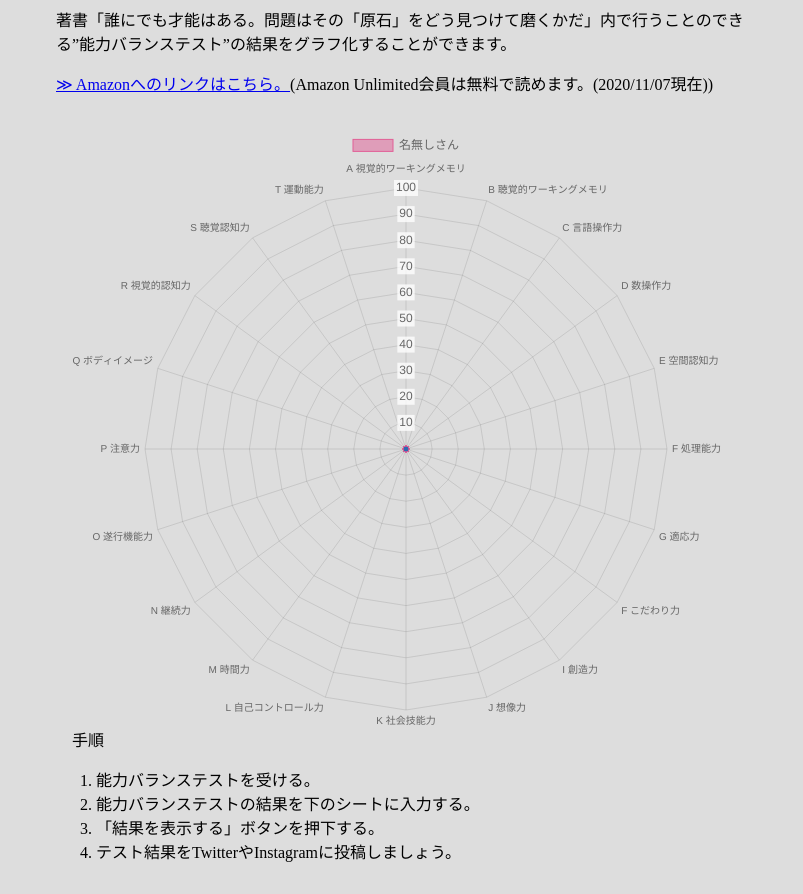
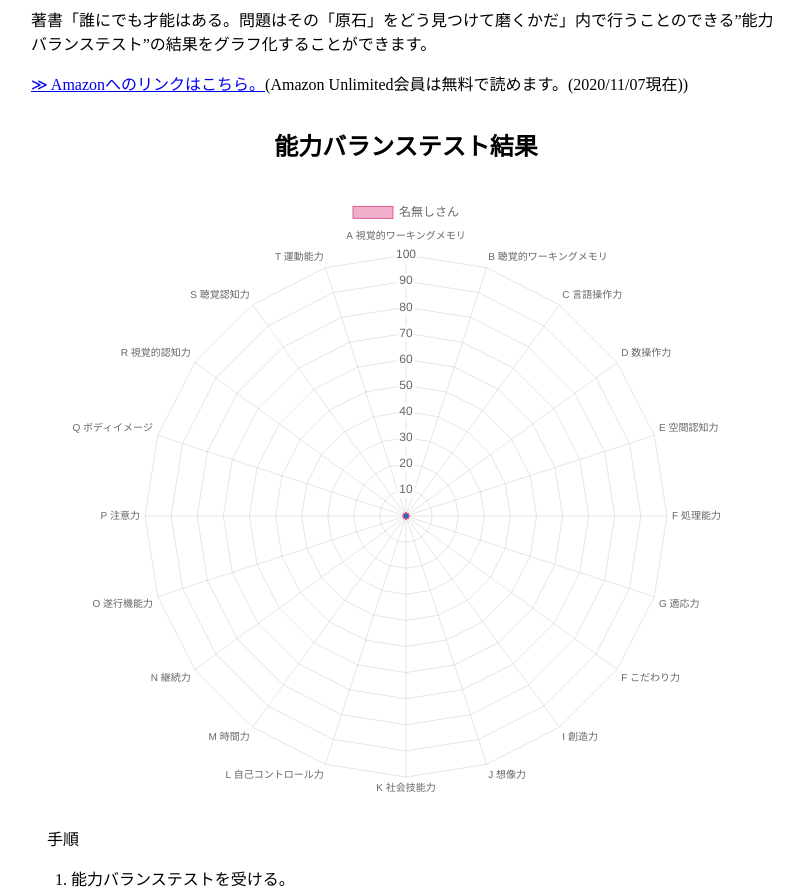
Before and after one commit to cancaodosol/web-tools, a plain HTML site: page index.html in a window 1280 px wide. Shown: the part 114-1008 px from the top of the page, without its empty margins (234-1037 px from the left). Drawn offline with nearby package versions, Linux system fonts and the light colour scheme.

Commit message:
Update index.html

```diff
--- a/index.html
+++ b/index.html
@@ -9,9 +9,10 @@
     <div id="header">
         <h1>誰にでも才能はある。問題はその「原石」をどう見つけて磨くかだ</h1>
         <p>著書「誰にでも才能はある。問題はその「原石」をどう見つけて磨くかだ」内で行うことのできる”能力バランステスト”の結果をグラフ化することができます。</p>
-    <a href="https://amzn.to/3ex7qXx">≫ Amazonへのリンクはこちら。</a>(Amazon Unlimited会員は無料で読めます。(2020/11/07現在))
+        <a href="https://amzn.to/3ex7qXx">≫ Amazonへのリンクはこちら。</a>(Amazon Unlimited会員は無料で読めます。(2020/11/07現在))
     </div>
     <div>
+        <h2 class="chart-title">能力バランステスト結果</h2>
         <canvas id="myRadarChart"></canvas>
     </div>
     <div id="explain-context">
@@ -45,21 +46,24 @@
         <div class="input-group"><label>R:視覚的認知力</label><input type="tel" id="answer_r"/></div>
         <div class="input-group"><label>S:聴覚認知力</label><input type="tel" id="answer_s"/></div>
         <div class="input-group"><label>T:運動能力</label><input type="tel" id="answer_t"/></div>
-        <div class="input-group"><button id="btn-show-result" onclick="show_resut()">結果表示</button></div>
+        <div class="input-group"><button id="btn-show-result" onclick="show_resut()">結果を表示する</button></div>
     </div>
     <!-- CDN -->
 　  <script src="https://cdnjs.cloudflare.com/ajax/libs/Chart.js/2.7.2/Chart.bundle.js"></script>
     <script src="js/main.js"></script>
     <style>
         body{
-            background-color: #dddddd;
             color:#000000;
         }
         #header,#explain-context,#input-groups{
 
             margin-right: auto;
             margin-left:auto;
-            width: 700px;
+            width: 750px;
+        }
+
+        #explain-context{
+            margin-top: 2rem;
         }
 
         label{
@@ -75,6 +79,11 @@
         .input-group{
             margin-top:1rem;
         }
+        .chart-title{
+            text-align: center;
+            margin-top: 2rem;
+            margin-bottom: 0;
+        }
     </style>
 </body>
 </html>
```
